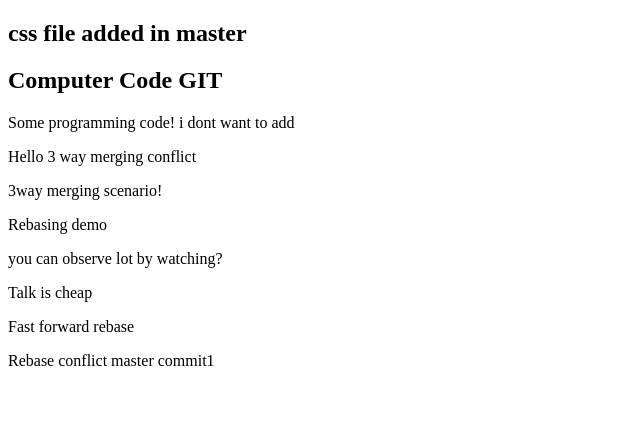
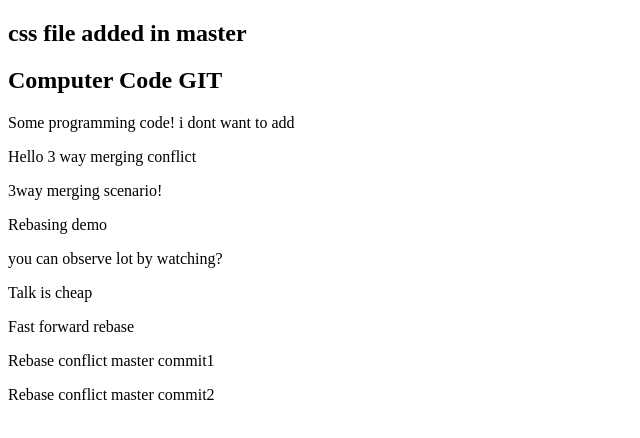
Before and after one commit to Kathiresan1992/0main_openSAP_repo, a plain HTML site: page index.html in a window 1280 px wide. Shown: the whole page, without its empty margins (0-640 px from the left). Drawn offline with Linux system fonts and the light colour scheme.

Commit message:
Rebase conflict master commit2

```diff
--- a/index.html
+++ b/index.html
@@ -11,5 +11,6 @@
 <p>Talk is cheap</p>
 <p>Fast forward rebase</p>
 <p>Rebase conflict master commit1</p>
+<p>Rebase conflict master commit2</p>
 </body>
 </html>
```
